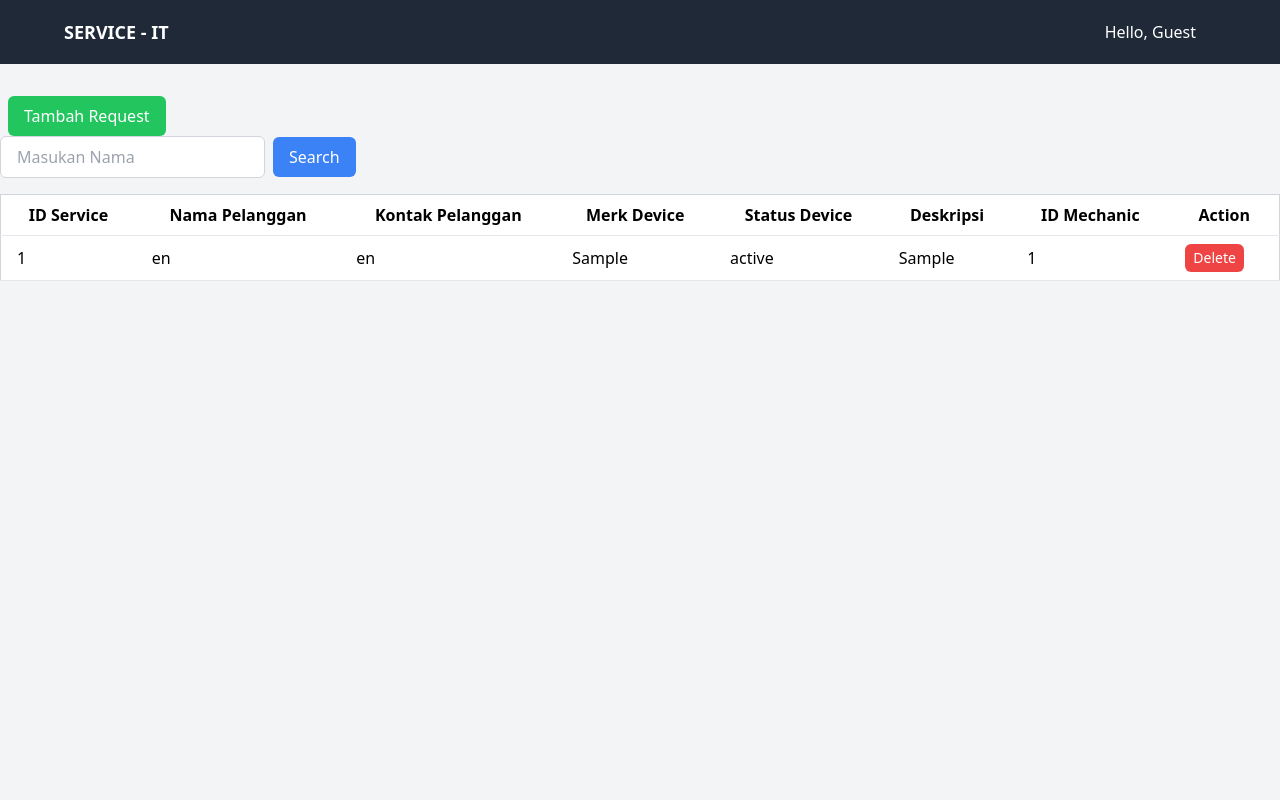
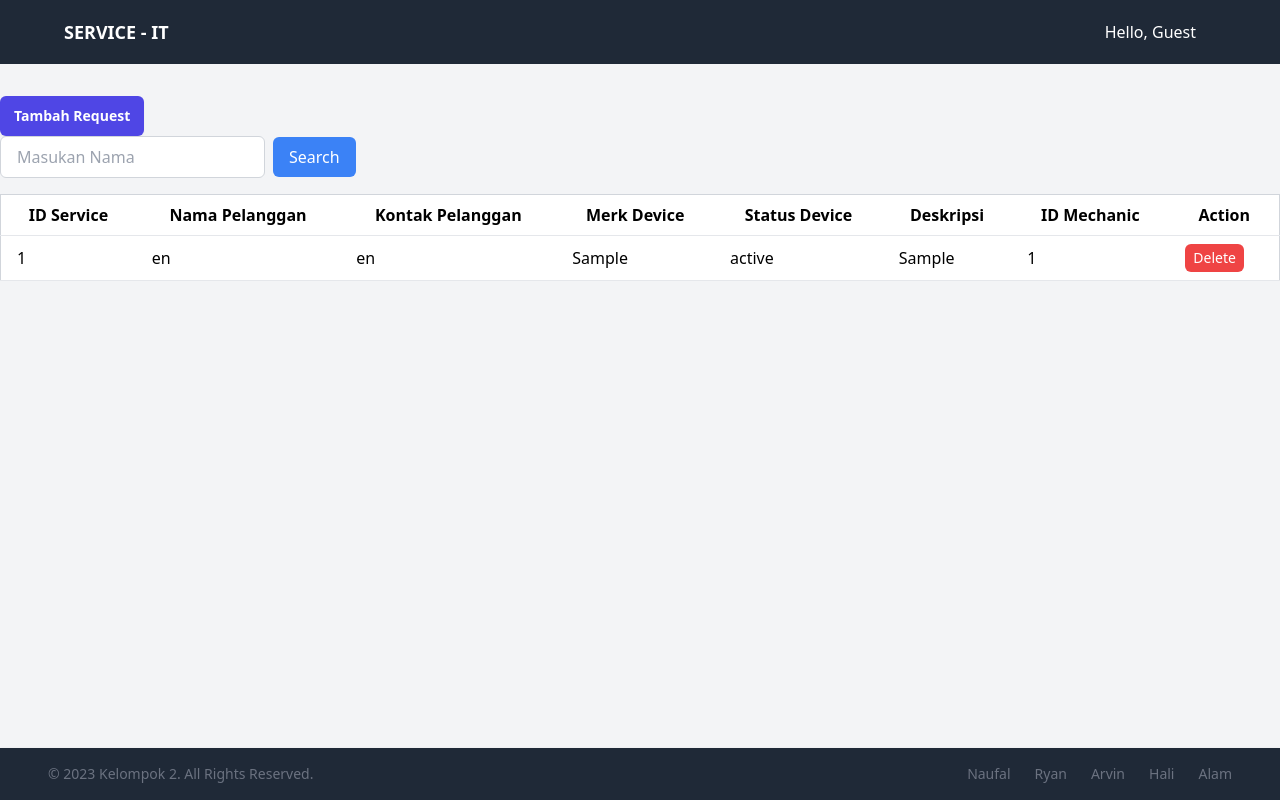
Before and after one commit to NaufalArsa/DoctorPC, a PHP site: page /resources/views/service-request.php in a window 1280 px wide. Run offline with PHP 8.4, Linux system fonts and the light colour scheme; tables that the repository leaves empty hold one stand-in row (values such as "Sample post"); some libraries are stand-ins or nearby versions.

Commit message:
Update service-request.php

```diff
--- a/resources/views/service-request.php
+++ b/resources/views/service-request.php
@@ -17,6 +17,25 @@ $dataReq = $controller->showrequest();
     <script src="https://maxcdn.bootstrapcdn.com/bootstrap/3.4.1/js/bootstrap.min.js"></script>
     <script src="https://cdn.tailwindcss.com"></script>
     <title>Service Request</title>
+    <style>
+    body {
+        display: flex;
+        flex-direction: column;
+        min-height: 100vh;
+        /* Set the body to at least the full height of the viewport */
+    }
+
+    main {
+        flex: 1;
+        /* Allow the main content to grow and fill the available space */
+    }
+
+    footer {
+        shadow: 2px 0 10px rgba(0, 0, 0, 0.1);
+        max-width: 100%;
+        width: 100%;
+    }
+    </style>
 </head>
 
 <body class="bg-gray-100">
@@ -149,7 +168,7 @@ $dataReq = $controller->showrequest();
     </nav>
 
     <div class="container mx-auto mt-8">
-        <button type="button" class="ml-2 bg-green-500 hover:bg-green-700 text-white py-2 px-4 rounded-md"
+        <button type="button" class="rounded-md bg-indigo-600 px-3.5 py-2.5 text-sm font-semibold text-white shadow-sm hover:bg-indigo-500 focus-visible:outline focus-visible:outline-2 focus-visible:outline-offset-2 focus-visible:outline-indigo-600"
             id="addRequestBtn">Tambah Request</button>
         <!-- Form to add a new service request -->
         <div id="addRequestFormModal" class="hidden fixed z-10 inset-0 overflow-y-auto">
@@ -252,6 +271,7 @@ $dataReq = $controller->showrequest();
         ?>
             </tbody>
         </table>
+
     </div>
     <script>
     $(document).ready(function() {
@@ -322,6 +342,19 @@ $dataReq = $controller->showrequest();
     }
     </script>
 </body>
+<footer class="shadow max-auto px-8 bg-gray-800 mt-auto">
+    <div class="w-full mx-auto max-w-screen-xl p-4 md:flex md:items-center md:justify-between">
+        <span class="text-sm text-gray-500 sm:text-center dark:text-gray-400">© 2023 <a href="https://flowbite.com/"
+                class="hover:underline">Kelompok 2</a>. All Rights Reserved.</span>
+        <ul class="flex flex-wrap items-center mt-3 text-sm font-medium text-gray-500 dark:text-gray-400 sm:mt-0">
+            <li><a href="#" class="hover:underline me-4 md:me-6">Naufal</a></li>
+            <li><a href="#" class="hover:underline me-4 md:me-6">Ryan</a></li>
+            <li><a href="#" class="hover:underline me-4 md:me-6">Arvin</a></li>
+            <li><a href="#" class="hover:underline me-4 md:me-6">Hali</a></li>
+            <li><a href="#" class="hover:underline">Alam</a></li>
+        </ul>
+    </div>
+</footer>
 
 </html>
 
```
